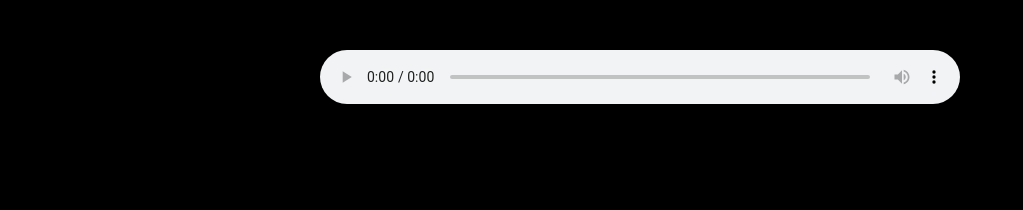
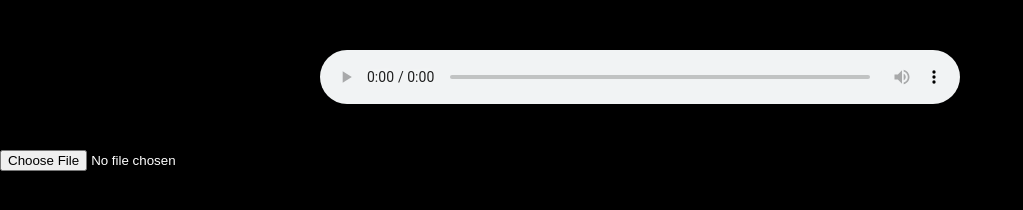
Before and after one commit to girl-on-a-string/JS-Practice_Audio_Visualizer, a plain HTML site: page index.html in a window 1280 px wide. Shown: the whole page, without its empty margins (0-1023 px from the left). Drawn offline with Linux system fonts and the light colour scheme.

Commit message:
created file input

```diff
--- a/index.css
+++ b/index.css
@@ -21,3 +21,10 @@
     margin: 50px auto;
     display: block;
 }
+
+input {
+    top: 150px;
+    color: white;
+    position: absolute;
+    z-index: 100;
+}
--- a/index.html
+++ b/index.html
@@ -10,6 +10,7 @@
     <div id="container">
         <canvas id="canvas1"></canvas>
         <audio id="audio1" controls></audio>
+        <input type="file" id="file-upload" accept="audio/*">
     </div>
     <script src="index.js"></script>
 </body>
--- a/index.js
+++ b/index.js
@@ -1,4 +1,6 @@
 //variables
+
+const file = document.getElementById("file-upload");
 
 let audio1 = new Audio('heavy-rain-daniel_simon.mp3');
 const audioCtx = new AudioContext();
@@ -37,7 +39,7 @@ container.addEventListener("click", () => {
         analyzer.getByteFrequencyData(dataArray); //copies frequency data into array
 
         for (let i = 0; i < bufferLength; i++) {
-            barHeight = dataArray[i];
+            barHeight = dataArray[i] * 2;
             ctx.fillStyle = "white";
             ctx.fillRect(x, canvas.height - barHeight, barWidth, barHeight);
             x += barWidth;
@@ -48,3 +50,7 @@ container.addEventListener("click", () => {
 
     animate();
 });
+
+file.addEventListener("change", () => {
+
+});
```
